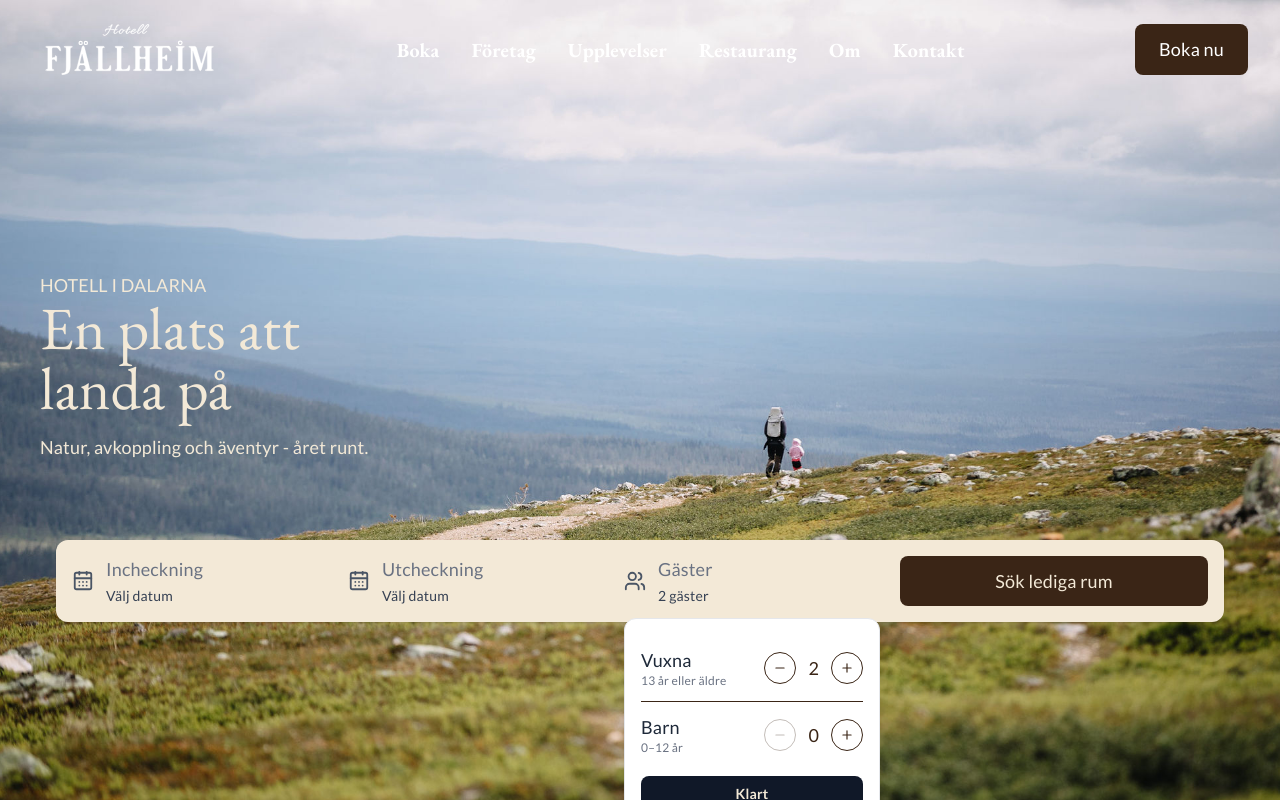
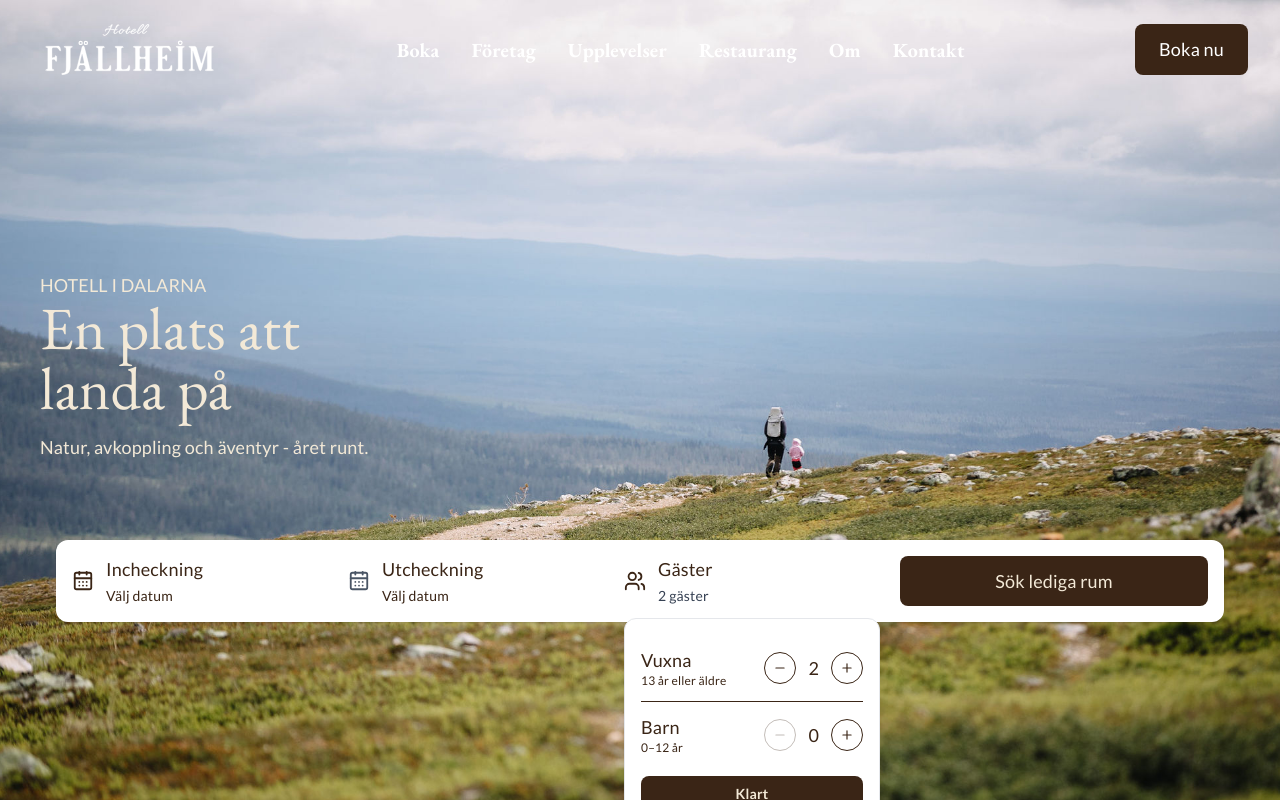
Before and after one commit to BusterSthlm/HotellFjellhaim, a React (Vite) app: page / in a window 1280 px wide. Both pictures are taken after a click on the button 635 px from the left and 581 px from the top of the page. Shown: the top 800 px of the page. Built offline with nearby package versions, Linux system fonts and the light colour scheme.

Commit message:
Små fix här och där som skiljde sig en del.

```diff
--- a/src/components/ui/HotelCheckIn.tsx
+++ b/src/components/ui/HotelCheckIn.tsx
@@ -18,20 +18,20 @@ export default function HotelCheckIn() {
   }
 
   return (
-    <div className="mx-4 flex w-auto items-stretch gap-2 rounded-xl bg-[#f3e9d7] p-4 shadow-sm">
+    <div className="mx-4 flex w-auto items-stretch gap-2 rounded-xl bg-white p-4 shadow-sm">
       {/* Check-in */}
       <div className="flex flex-1 min-w-0 items-center gap-3">
         <button
           type="button"
           aria-label="Välj incheckningsdatum"
           onClick={() => checkinRef.current?.showPicker()}
-          className="shrink-0 text-gray-600 hover:text-black"
+          className="shrink-0 text-primary hover:text-secondary"
         >
           <CalendarDays size={22} />
         </button>
 
         <div className="flex flex-col items-start">
-          <p className="mb-1 text-gray-500">Incheckning</p>
+          <p className="mb-1 text-primary">Incheckning</p>
 
           <input
             ref={checkinRef}
@@ -45,7 +45,7 @@ export default function HotelCheckIn() {
           <button
             type="button"
             onClick={() => checkinRef.current?.showPicker()}
-            className="text-left text-sm text-gray-700 font-lato"
+            className="text-left text-sm text-primary font-lato"
           >
             {checkin || "Välj datum"}
           </button>
@@ -64,7 +64,7 @@ export default function HotelCheckIn() {
         </button>
 
         <div className="flex flex-col items-start">
-          <p className="mb-1 text-gray-500">Utcheckning</p>
+          <p className="mb-1 text-primary">Utcheckning</p>
 
           <input
             ref={checkoutRef}
@@ -78,7 +78,7 @@ export default function HotelCheckIn() {
           <button
             type="button"
             onClick={() => checkoutRef.current?.showPicker()}
-            className="text-left text-sm text-gray-700 font-lato"
+            className="text-left text-sm text-primary font-lato"
           >
             {checkout || "Välj datum"}
           </button>
@@ -92,13 +92,13 @@ export default function HotelCheckIn() {
           onClick={() => setGuestMenuOpen(!guestMenuOpen)}
           aria-label="Välj antal gäster"
           aria-expanded={guestMenuOpen}
-          className="shrink-0 text-gray-600 hover:text-black"
+          className="shrink-0 text-primary hover:text-black"
         >
           <Users size={22} />
         </button>
 
         <div className="flex flex-col items-start">
-          <p className="mb-1 text-gray-500">Gäster</p>
+          <p className="mb-1 text-primary">Gäster</p>
 
           <button
             type="button"
@@ -114,8 +114,8 @@ export default function HotelCheckIn() {
             {/* Vuxna */}
             <div className="flex items-center justify-between py-3">
               <div>
-                <p className="font-medium text-gray-800">Vuxna</p>
-                <p className="text-xs text-gray-500">13 år eller äldre</p>
+                <p className="font-medium text-primary">Vuxna</p>
+                <p className="text-xs text-primary">13 år eller äldre</p>
               </div>
               <div className="flex items-center gap-3">
                 <button
@@ -142,8 +142,8 @@ export default function HotelCheckIn() {
             {/* Barn */}
             <div className="flex items-center justify-between border-t py-3">
               <div>
-                <p className="font-medium text-gray-800">Barn</p>
-                <p className="text-xs text-gray-500">0–12 år</p>
+                <p className="font-medium text-primary">Barn</p>
+                <p className="text-xs text-primary">0–12 år</p>
               </div>
               <div className="flex items-center gap-3">
                 <button
@@ -170,7 +170,7 @@ export default function HotelCheckIn() {
             <button
               type="button"
               onClick={() => setGuestMenuOpen(false)}
-              className="mt-2 w-full rounded-lg bg-gray-900 px-4 py-2 text-sm font-semibold text-[#f3e9d7] hover:bg-gray-700"
+              className="mt-2 w-full rounded-lg bg-primary px-4 py-2 text-sm font-semibold text-[#f3e9d7] hover:bg-gray-700"
             >
               Klart
             </button>
--- a/src/pages/About.tsx
+++ b/src/pages/About.tsx
@@ -21,7 +21,7 @@ export default function HomePage() {
           <div className="absolute left-0 top-1/3 max-w-3xl px-6 font-garamond text-white sm:px-12">
             <p className="mb-2 text-2xl">OM FJÄLLHEIM</p>
 
-            <h1 className="mb-3 text-4xl">
+            <h1 className="mb-3 text-6xl">
               Mer än ett hotell.
               <br />
               En plats att landa på.
--- a/src/pages/HomePage.tsx
+++ b/src/pages/HomePage.tsx
@@ -44,9 +44,9 @@ export default function HomePage() {
           <div className="flex flex-col gap-8 md:flex-row md:items-stretch md:gap-10">
             {/* Text till vänster */}
             <div className="min-w-0 flex-1">
-              <p className="mb-5 text-left text-[#F3E9D7]">
+              <h3 className="mt-10  text-left text-serif text-[#F3E9D7]">
                 VÄLKOMMEN TILL FJÄLLHEIM
-              </p>
+              </h3>
 
               <h2 className="text-left text-5xl text-[#F3E9D7]">
                 Mer än ett hotell.
@@ -80,15 +80,15 @@ export default function HomePage() {
         <div className="flex flex-col gap-8 px-2 py-12 md:flex-row md:gap-12">
           {/* Text till vänster */}
           <div className="min-w-0 flex-1">
-            <h2 className="mt-10 text-left text-5xl text-[#3a2516]">
+            <h2 className="ml-10 text-left text-5xl text-[#3a2516]">
               Boende
             </h2>
 
-            <p className="mt-5 text-left text-[#3a2516]">
+            <p className="mt-5 ml-10 text-left text-[#3a2516]">
               Rum för alla tillfällen
             </p>
 
-            <p className="mt-5 text-left text-[#3a2516]">
+            <p className="mt-5 ml-10 text-left text-[#3a2516]">
               Oavsett om du kommer för en romantisk helg, en aktiv semester
               eller konferens har vi ett rum som passar dig.
             </p>
--- a/src/pages/Resturant.tsx
+++ b/src/pages/Resturant.tsx
@@ -53,7 +53,7 @@ export default function MatOchDryck() {
           <div className="absolute inset-0 bg-gradient-to-r from-black/70 via-black/30 to-transparent" />
           <div className="container-page relative">
             <p className={label}>Mat och dryck</p>
-            <h2 className="text-5xl leading-tight text-[#f3e9d7] md:text-7xl ">
+            <h2 className="text-5xl leading-tight text-[#f3e9d7] md:text-6xl ">
               Smaker som hör hemma här
             </h2>
             <p className="mt-4 max-w-xl text-lg text-[#f3e9d7]">
```
